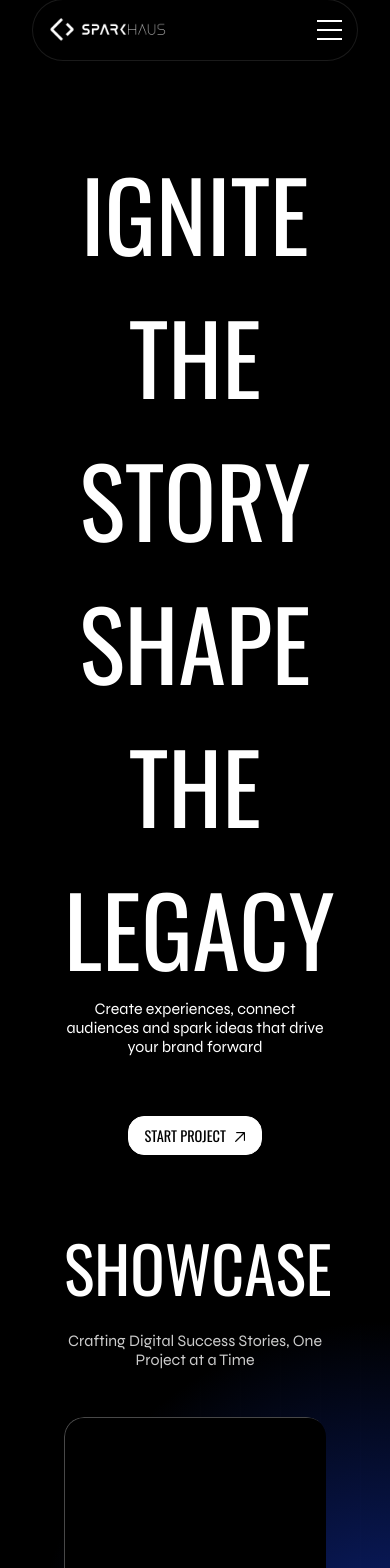
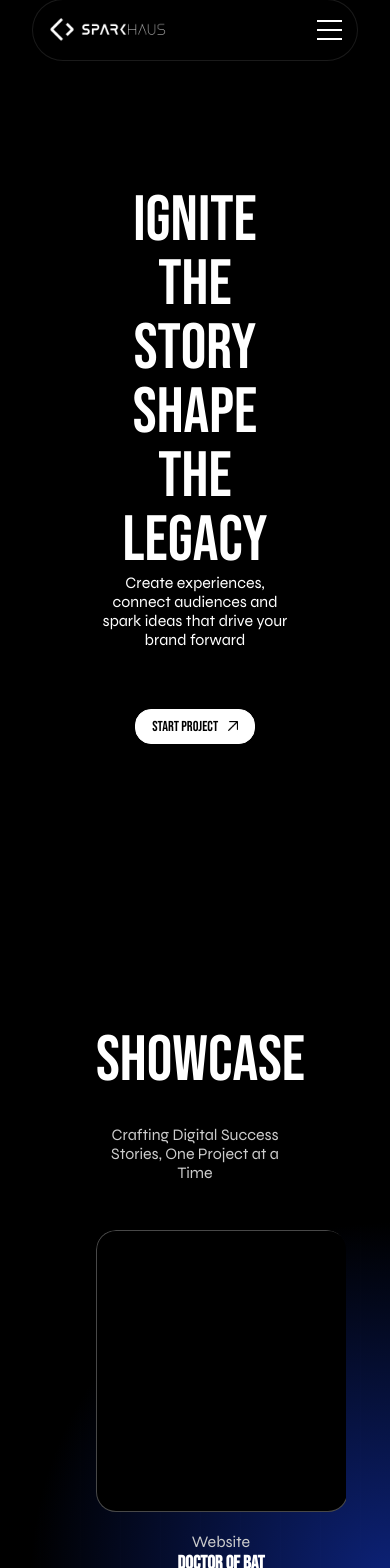
Before and after one commit to SparkHaus-Digital/SparkHaus, a React (Vite) app: page / in a window 390 px wide. Shown: the part 33-1601 px from the top of the page. Built offline with nearby package versions, Linux system fonts and the light colour scheme.

Commit message:
home and services adj - komuthu

```diff
--- a/src/css/Home.css
+++ b/src/css/Home.css
@@ -1,7 +1,8 @@
 .home-container {
-  font-family: 'Oswald', sans-serif;
   color: #fff;
   padding: 0 1rem;
+  margin-left: 6rem;
+  margin-right: 6rem;
 }
 
   .main-section {
@@ -19,30 +20,6 @@
     color: #fff;
   }
 
-
-/* .start-project {
-  display: inline-block;
-  padding: 5px 15px;
-  margin-top: 20px;
-  background-color: #ffffff;
-  color: #000000;
-  border: none;
-  border-radius: 1rem;
-  cursor: pointer;
-  transition: background-color 0.3s ease;
-  border: 1px solid white;
-}
-
-.start-project:hover {
-  color: white;
-  background-color: transparent;
-  border: 1px solid white;
-}
-
-.start-project:hover .arrow {
-  content: url('../assets/right-arrow.png');
-
-} */
 
 .start-project {
   display: inline-block;
@@ -77,14 +54,12 @@
 .showcase {
     text-align: center;
     padding: 0rem 1rem;
-
     margin: 0 auto;
   }
 
   .showcase h2 {
     text-transform: uppercase;
     margin-bottom: 2rem;
-    color: #fff;
   }
 
   .showcase p {
@@ -96,23 +71,19 @@
  /* Showcase Card */
 .showcase-card {
   display: flex;
-  align-items: relative;
-  transition: background 0.5s ease-in-out;
-  background: #22222267; /* Dark background for the card */
+  background: #22222267;
   border-radius: 20px;
-  padding: 1.5rem;
+  padding: 2rem;
   margin: 0 auto;
-  min-width: 1164px;
-  height: 503px;
   border: 1px solid #ffffff48;
   box-shadow: 0 4px 6px rgba(0, 0, 0, 0.2);
-  overflow: hidden; /* Ensures content stays within the card */
+  overflow: hidden;
+  transition: all 0.8s ease-in-out;
 
 }
 
 .showcase-card:hover {
-  transition: background 0.5s ease-in-out;
-  background: linear-gradient(to top right, #22222267, #e0dddd50);
+  background: linear-gradient(to top right, transparent, #e0dddd50);
 }
 
 
@@ -123,17 +94,16 @@
   background: #000000;
   border-radius: 20px;
   border: 1px solid #ffffff48;
-  margin: auto 60px;
+  margin-left: 2rem;
+  margin-right: 2rem;
 
 }
 
-/* Text Section */
+
 .project-info {
-  flex: 1; /* Occupies 1/3 of the card width */
+  flex: 1;
   color: #fff;
-  text-align: left;
-  margin: 60px auto;
-  padding-left: 100px;
+  text-align: center;
 }
 
 .project-info h3 {
@@ -149,6 +119,20 @@
 }
 
 @media (max-width: 768px) {
+  .home-container {
+    margin-left: 2rem;
+    margin-right: 2rem;
+  }
+
+  .main-section {
+    padding-top: 8rem;
+  }
+
+  .main-title {
+    font-size: 4rem;
+    line-height: 4rem;
+  }
+
   .showcase-card {
     flex-direction: column;
     height: auto;
--- a/src/css/Service.css
+++ b/src/css/Service.css
@@ -1,20 +1,15 @@
 .service-container {
-  font-family: 'Oswald', sans-serif;
   color: #fff;
-  padding: 0 1rem;
+  margin-left: 6rem;
+  margin-right: 6rem;
 }
 
 /* Hero Section */
 .service-hero {
-  text-align: left;
-  padding: 5rem 1rem 5rem 15rem;
+  margin-top: 10rem;
 }
 
-.service-hero h1 {
-  font-size: 3rem;
-  font-weight: 700;
-  line-height: 1.2;
-}
+
 
 .service-hero p {
   max-width: 800px;
@@ -28,14 +23,13 @@
   border-radius: 20px;
   padding: 4rem;
   margin: 12rem auto;
-  width: 1200px;
   min-height: 400px;
+  transition: all 0.8s ease-in-out;
 
 }
 
 .service-card:hover {
-  transition: background 0.5s ease-in-out;
-  background: linear-gradient(to top right, #22222267, #e0dddd50);
+  background: linear-gradient(to top right, transparent, #e0dddd36);
 }
 
 .service-card h2 {
@@ -75,12 +69,37 @@
   margin: 0;
 }
 
+.service-card-footer {
+  display: grid;
+  grid-template-columns: 1fr 1fr;
+  gap: 1rem;
+  margin-top: 2rem;
+}
+
+.service-card-footer :first-child {
+  text-align: right;
+}
+
 /* Responsive for Mobile */
 @media (max-width: 768px) {
 
-  .service-hero{
+  .service-container {
+    margin-left: 1rem;
+    margin-right: 1rem;
+  }
+
+  .service-hero {
     padding: 5rem 1rem;
   }
+
+  .service-hero  h2 {
+    text-align: center;
+  }
+
+  .service-hero p {
+    text-align: justify;
+  }
+
   .service-card {
     padding: 1.5rem;
     margin: 12rem auto;
@@ -89,16 +108,7 @@
     /* height: 1000px; */
   }
 
-  .service-card h2 {
-    font-size: 1.8rem;
 
-  }
-
-  .service-card p {
-    font-size: 0.9rem;
-    text-align: center;
-
-  }
 
   .service-details {
     grid-template-columns: 1fr; /* Stack items */
@@ -115,8 +125,20 @@
   }
 
   .service-hero p {
-    text-align: center;
+    text-align: justify;
     font-size: 0.9rem;
     padding: 2rem 0rem;
   }
+
+  .service-card-footer {
+    grid-template-columns: 1fr; /* Stack items */
+  }
+
+  .service-card-footer :first-child {
+    text-align: center;
+  }
+
+  .service-card-footer :last-child {
+    text-align: center;
+  }
 }
--- a/src/index.css
+++ b/src/index.css
@@ -111,6 +111,7 @@ button {
 h1 {
   font-size: 6rem;
   font-weight: normal;
+  line-height: 6rem;
 }
 
 h2 {
--- a/src/screens/Home.jsx
+++ b/src/screens/Home.jsx
@@ -1,19 +1,21 @@
-import React from "react";
-import "../css/Home.css";
-import topRightIcon from "../assets/top-right.png";
+import React from 'react';
+import '../css/Home.css';
+import topRightIcon from '../assets/top-right.png';
 import topArrow from '../assets/top-right.png';
-import { Link } from "react-router-dom";
 
 const Home = () => {
 	return (
 		<div className="home-container">
-      {/* Navbar */}
-
 			{/* Main Section */}
 			<section className="main-section">
-        <h1 className="main-title">IGNITE THE STORY<br />SHAPE THE LEGACY</h1>
+				<h1 className="main-title">
+					IGNITE THE STORY
+					<br />
+					SHAPE THE LEGACY
+				</h1>
 				<p className="main-subtitle">
-            Create experiences, connect audiences and spark ideas that drive your brand forward
+					Create experiences, connect audiences and spark ideas that drive your
+					brand forward
 				</p>
 				<div className="start-project">
 					START PROJECT
@@ -28,12 +30,11 @@ const Home = () => {
 				<div className="showcase-card">
 					<div className="project-image"></div>
 					<div className="project-info">
+						<span>Website</span>
             <h3>Doctor of Bat</h3>
-            <span>Website</span>
 					</div>
 				</div>
 			</section>
-
 
 			{/* Services Section */}
 			<section className="services">
@@ -53,9 +54,6 @@ const Home = () => {
 					</button>
 				</div>
 			</section>
-
-
-
 		</div>
 	);
 };
--- a/src/screens/Service.jsx
+++ b/src/screens/Service.jsx
@@ -9,7 +9,7 @@ const Service = () => {
 
       {/* Hero Section */}
       <section className="service-hero">
-        <h1>OUR EXPERTISE<br />YOUR ARSENAL</h1>
+        <h2>OUR EXPERTISE<br />YOUR ARSENAL</h2>
         <p>
           At Sparkhaus, we equip you with the tools to succeed in a competitive digital landscape.
           Whether it’s crafting a stunning website, designing a memorable brand identity, or
@@ -52,6 +52,10 @@ const Service = () => {
             <p>Support for post-launch issues starting the first month</p>
           </div>
         </div>
+        <div className="service-card-footer">
+        <p>Starts at USD 350</p>
+        <p>More Details</p>
+      </div>
       </section>
 
       {/* Branding Section */}
@@ -87,6 +91,10 @@ const Service = () => {
             <p>Unique packaging to enhance product appeal</p>
           </div>
         </div>
+        <div className="service-card-footer">
+        <p>Starts at USD 120</p>
+        <p>More Details</p>
+      </div>
       </section>
 
       {/* Social Media Management */}
@@ -122,6 +130,10 @@ const Service = () => {
             <p>Develop compelling scripts for storytelling</p>
           </div>
         </div>
+        <div className="service-card-footer">
+        <p>Starts at USD 35/month</p>
+        <p>More Details</p>
+      </div>
       </section>
 
 
```
Lines whose indentation alone changed are shown as unchanged.
